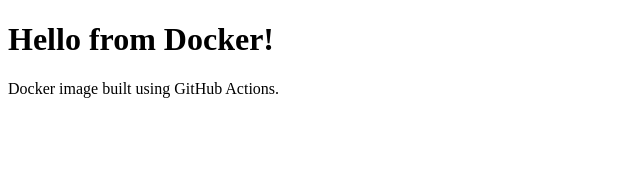
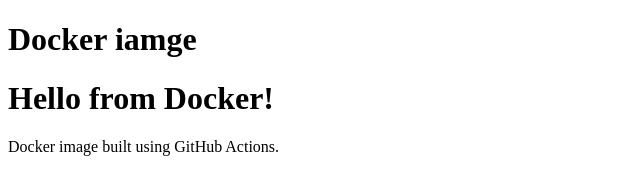
Before and after one commit to Pavithra-2006-coder/dokerimage, a plain HTML site: page index.html in a window 1280 px wide. Shown: the whole page, without its empty margins (0-640 px from the left). Drawn offline with Linux system fonts and the light colour scheme.

Commit message:
Update index.html

```diff
--- a/index.html
+++ b/index.html
@@ -2,6 +2,7 @@
 <html>
 <head>
     <title>Docker CI Demo</title>
+    <h1>Docker iamge</h1>
 </head>
 <body>
     <h1>Hello from Docker!</h1>
```
